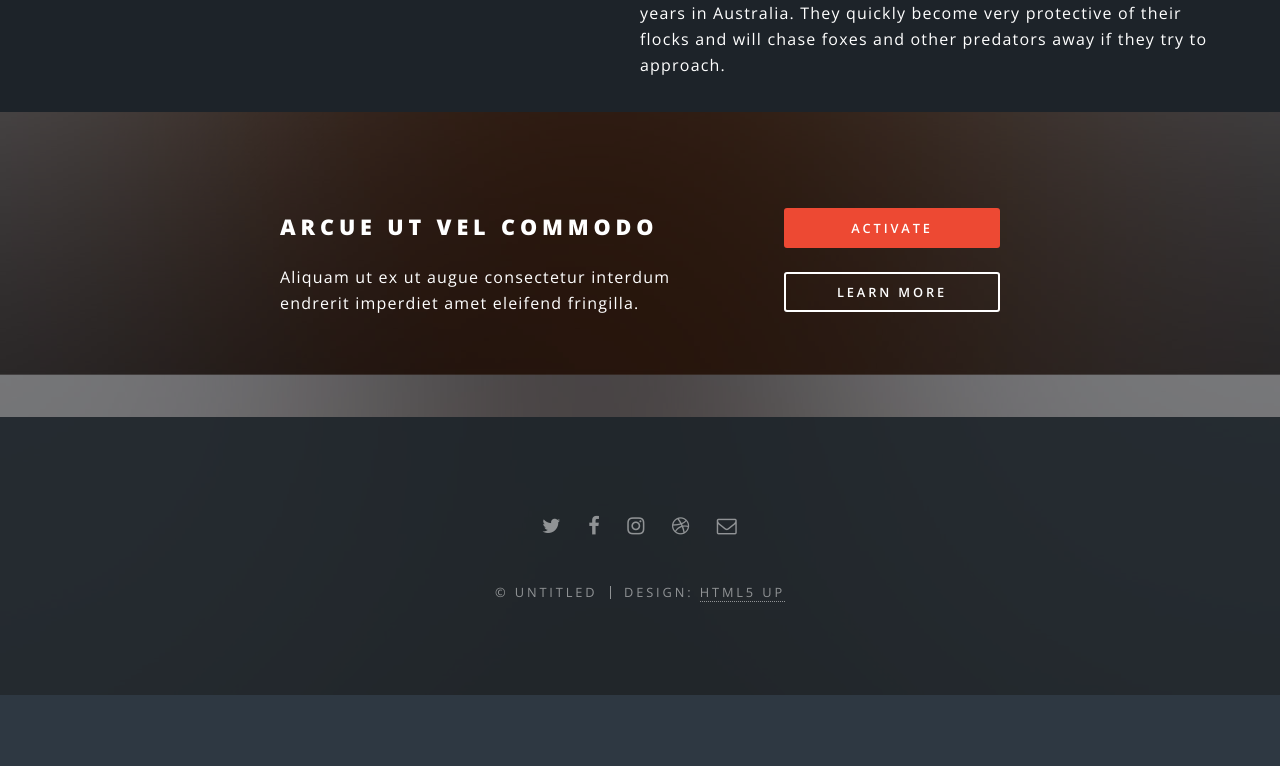
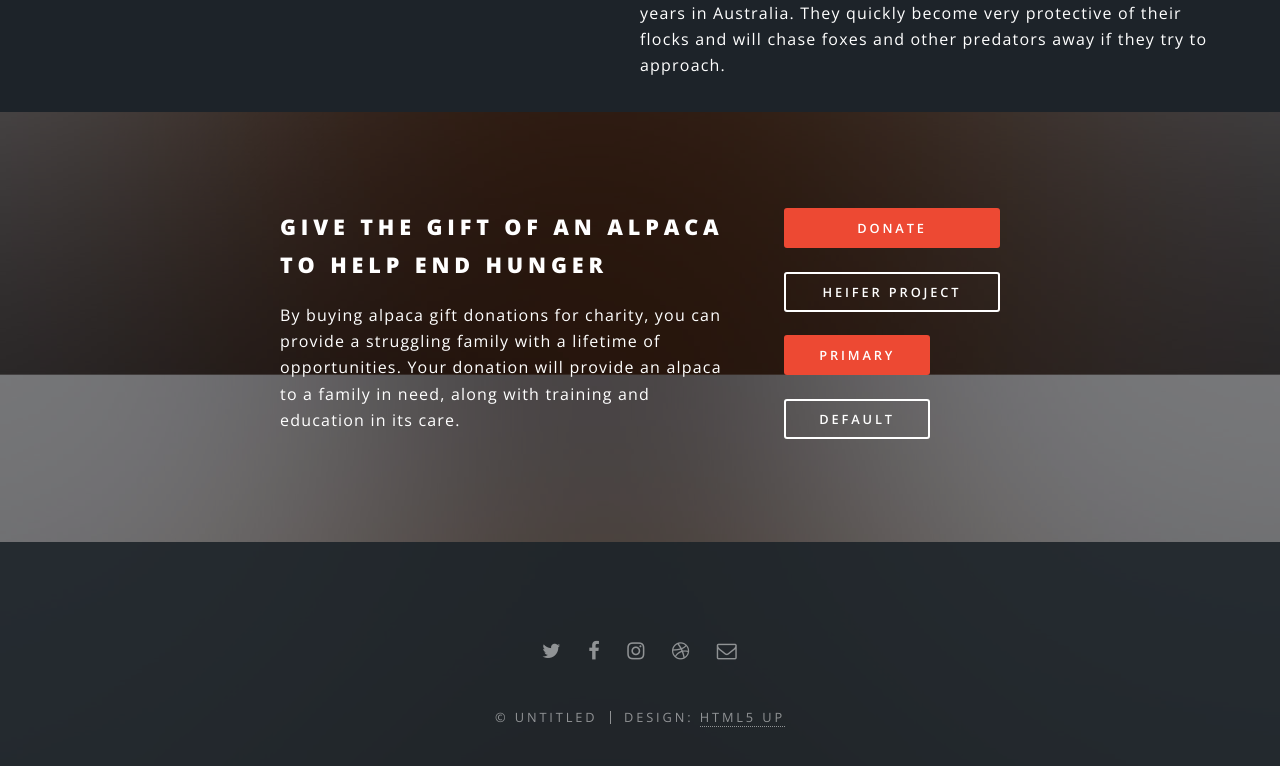
Before and after one commit to kelseyolivero/Specral-Alpacas, a plain HTML site: page spectral/index.html in a window 1280 px wide. Shown: the part 2356-3122 px from the top of the page. Before the commit the page ends 3051 px from the top, so only its background shows below. Drawn offline with nearby package versions, Linux system fonts and the light colour scheme.

Commit message:
changed buttons

```diff
--- a/spectral/index.html
+++ b/spectral/index.html
@@ -122,12 +122,16 @@
 					<section id="cta" class="wrapper style4">
 						<div class="inner">
 							<header>
-								<h2>Arcue ut vel commodo</h2>
-								<p>Aliquam ut ex ut augue consectetur interdum endrerit imperdiet amet eleifend fringilla.</p>
+								<h2>Give the Gift of an Alpaca to help end hunger</h2>
+								<p>By buying alpaca gift donations for charity, you can provide a struggling family with
+									a lifetime of opportunities. Your donation will provide an alpaca to a family in need, along
+									with training and education in its care.</p>
 							</header>
 							<ul class="actions stacked">
-								<li><a href="#" class="button fit primary">Activate</a></li>
-								<li><a href="#" class="button fit">Learn More</a></li>
+								<li><a href="https://www.heifer.org/campaign/end-hunger-poverty-donation.html" class="button fit primary">Donate</a></li>
+								<li><a href="https://www.heifer.org/gift-catalog/animals-nutrition/gift-of-an-alpaca-donation.html" class="button fit">Heifer Project</a></li>
+								<li><a href="#" class="button primary">Primary</a></li>
+								<li><a href="#" class="button">Default</a></li>
 							</ul>
 						</div>
 					</section>
```
